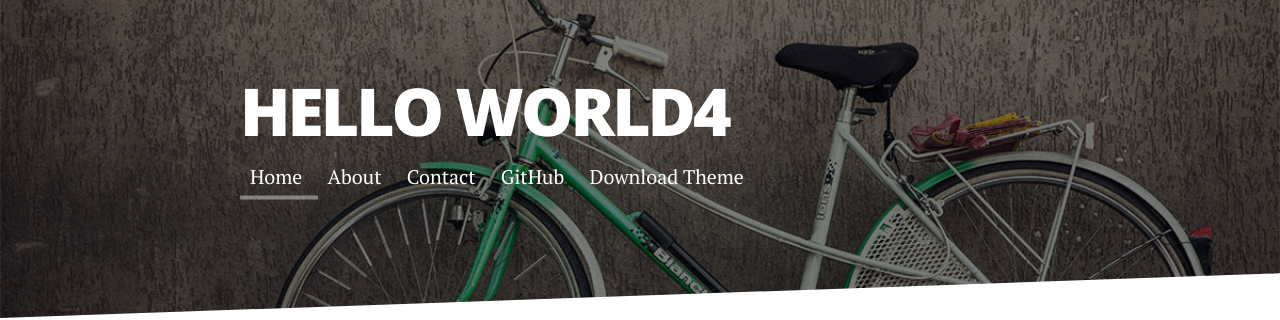
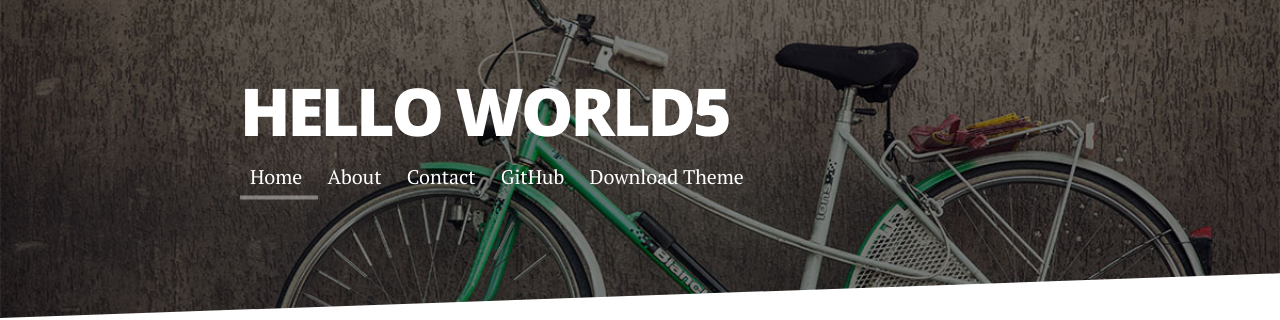
Before and after one commit to khoprujan/khoprujan.github.io, a Jekyll site: the page built from index.html, in a window 1280 px wide. Shown: the top 320 px of the page. Built offline with Jekyll 4.4.1, drawn with Linux system fonts in a browser that asks for light colours; nearby versions of some CDN libraries; the list of posts is cut into pages by our own code.

Commit message:
commit!!

```diff
--- a/_config.yml
+++ b/_config.yml
@@ -1,4 +1,4 @@
-title: Hello World4
+title: Hello World5
 description: Long Form Jekyll theme built with SASS / COMPASS / SUSY
 
 url: http://brianmaierjr.github.com/long-haul
```
